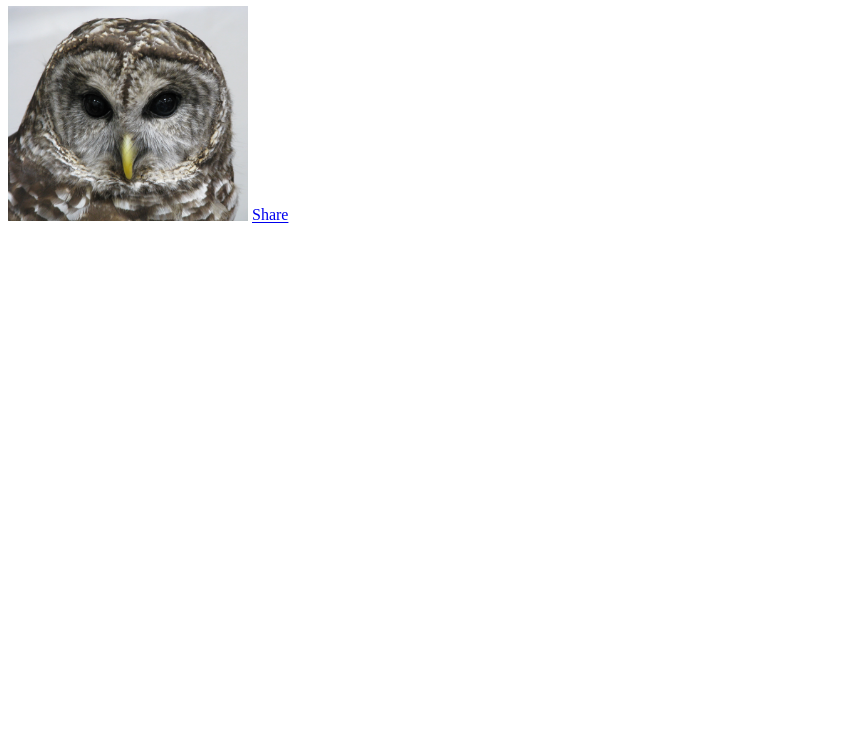
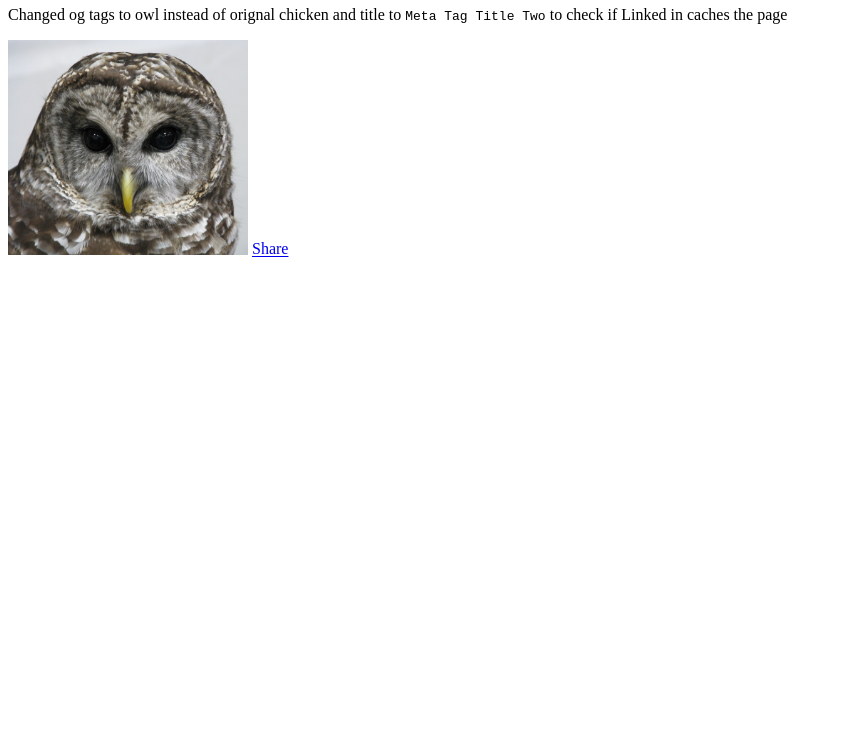
Before and after one commit to kevin-cm-test/kevin-cm-test.github.io, a plain HTML site: page index.html in a window 1280 px wide. Shown: the part 60-800 px from the top of the page, without its empty margins (0-842 px from the left). Drawn offline with Linux system fonts and the light colour scheme.

Commit message:
Test for linked in caching

```diff
--- a/index.html
+++ b/index.html
@@ -2,7 +2,7 @@
   <head>
     <title>Kevin Page Title</title>
 
-    <meta property="og:title" content="Meta Tag Title" />
+    <meta property="og:title" content="Meta Tag Title Two" />
     <meta property="og:type" content="website" />
     <meta property="og:url" content="https://www.imdb.com/title/tt0117500/" />
     <meta property="og:image" content="https://kevin-cm-test.github.io/owl.jpeg" />
@@ -10,6 +10,9 @@
   </head>
   <body>
     <h1>Kevin Page Header</h1>
+
+    <p>Changed og tags to owl instead of orignal chicken and title to <code>Meta Tag Title Two</code> to check if Linked in caches the page</p>
+
     <img src="owl.jpeg" width="240"/>
 
     <a href="https://www.linkedin.com/shareArticle?mini=true&url=https%3A%2F%2Fkevin-cm-test.github.io%2F">Share</a>
```
